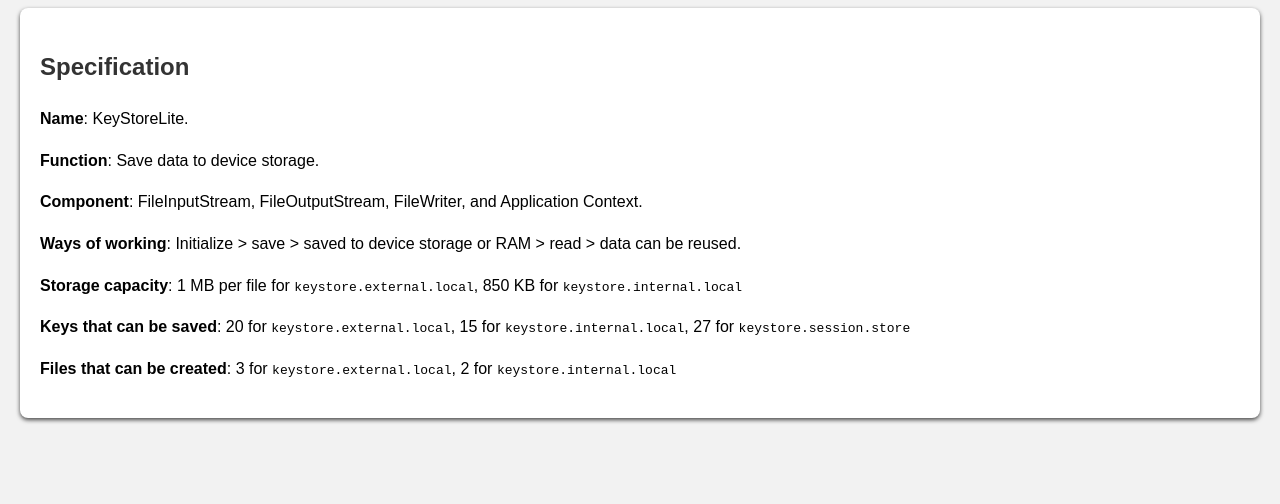
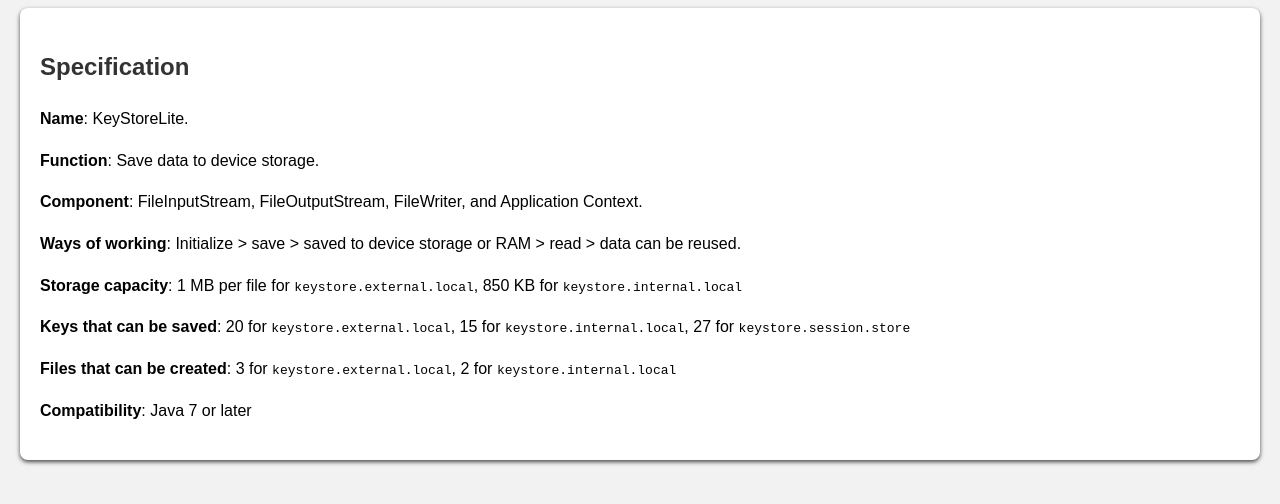
Before and after one commit to Malayindoleste/CodingSpace, a plain HTML site: page Specification.html in a window 1280 px wide. Shown: the part 106-610 px from the top of the page. Drawn offline with Linux system fonts and the light colour scheme.

Commit message:
Update Specification.html

```diff
--- a/Specification.html
+++ b/Specification.html
@@ -43,6 +43,7 @@
     <p><strong>Storage capacity</strong>: 1 MB per file for <code>keystore.external.local</code>, 850 KB for <code>keystore.internal.local</code></p>
     <p><strong>Keys that can be saved</strong>: 20 for <code>keystore.external.local</code>, 15 for <code>keystore.internal.local</code>, 27 for <code>keystore.session.store</code></p>
     <p><strong>Files that can be created</strong>: 3 for <code>keystore.external.local</code>, 2 for <code>keystore.internal.local</code></p>
+    <p><strong>Compatibility</strong>: Java 7 or later</p>
   </section>
 </body>
 </html>
```
